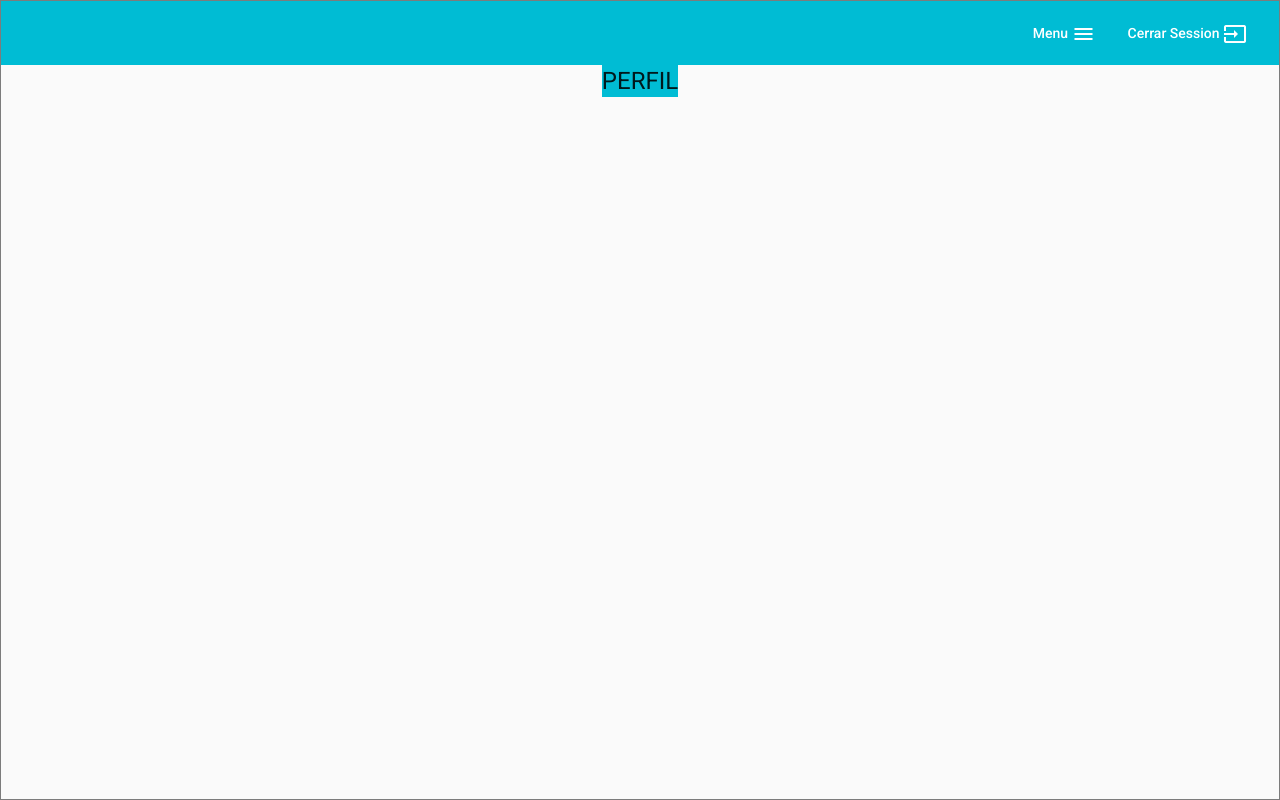
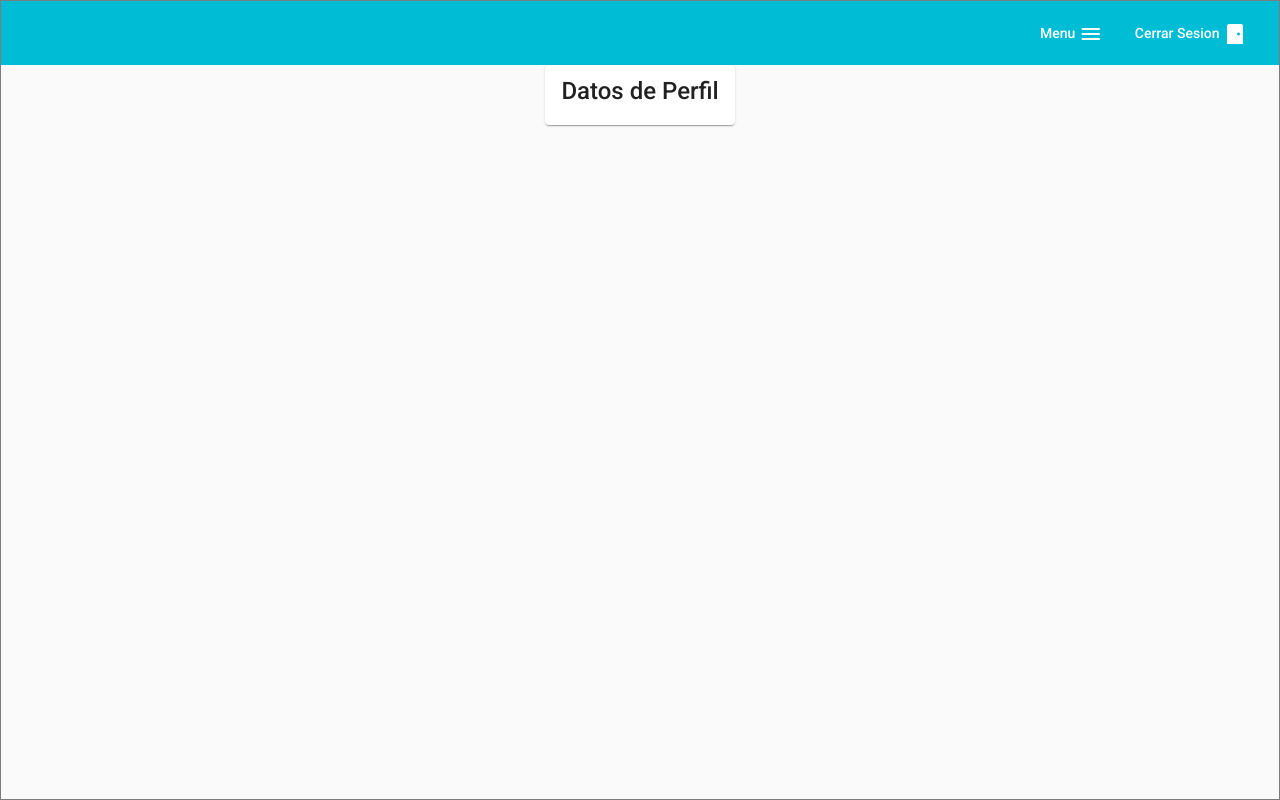
Before and after one commit to MasterTechHn/midoctor-app, an Angular app: page /med-portal/perfil in a window 1280 px wide. Built offline with nearby package versions, Linux system fonts and the light colour scheme.

Commit message:
-new agenda children component of med-portal. -implement material cards. -adding navside some style.

```diff
--- /dev/null
+++ b/src/app/app-medportal/agenda/agenda.component.html
@@ -0,0 +1 @@
+<p>agenda works!</p>
--- /dev/null
+++ b/src/app/app-medportal/agenda/agenda.component.ts
@@ -0,0 +1,15 @@
+import { Component, OnInit } from '@angular/core';
+
+@Component({
+  selector: 'app-agenda',
+  templateUrl: './agenda.component.html',
+  styleUrls: ['./agenda.component.css']
+})
+export class AgendaComponent implements OnInit {
+
+  constructor() { }
+
+  ngOnInit(): void {
+  }
+
+}
--- a/src/app/app-medportal/app-medportal.module.ts
+++ b/src/app/app-medportal/app-medportal.module.ts
@@ -4,13 +4,15 @@ import { AppRoutingModule } from '../modules/app-routing.module';
 import { AppMaterialModule } from '../modules/app-material.module';
 import { MedPortalComponent } from './med-portal.component';
 import { MedPortalPerfilComponent } from './perfil/med-portal-perfil.component';
+import { AgendaComponent } from './agenda/agenda.component';
 
 
 
 @NgModule({
   declarations: [
     MedPortalComponent,
-    MedPortalPerfilComponent
+    MedPortalPerfilComponent,
+    AgendaComponent
   ],
   imports: [
     CommonModule,
--- a/src/app/app-medportal/med-portal.component.html
+++ b/src/app/app-medportal/med-portal.component.html
@@ -8,22 +8,22 @@
           <mat-icon matListIcon>face</mat-icon>
           <a routerLink="/med-portal/perfil">Perfil</a>
       </mat-list-item>
-
+      <mat-divider></mat-divider>
       <mat-list-item>
           <mat-icon matListIcon>pending_actions</mat-icon>
-          <h3 matLine> Agenda </h3>
+          <a routerLink="/med-portal/agenda">Agenda</a>
       </mat-list-item>
-
+      <mat-divider></mat-divider>
       <mat-list-item>
           <mat-icon matListIcon>contacts</mat-icon>
           <h3 matLine> Pacientes </h3>
       </mat-list-item>
-
+      <mat-divider></mat-divider>
       <mat-list-item>
         <mat-icon matListIcon>burst_mode</mat-icon>
         <h3 matLine> Galeria </h3>
       </mat-list-item>
-
+      <mat-divider></mat-divider>
       <mat-list-item>
         <mat-icon matListIcon>notification_important</mat-icon>
         <h3 matLine> Notificaciones </h3>
@@ -40,8 +40,8 @@
               <mat-icon>menu</mat-icon>
           </button>
           <button type="button" mat-button routerLink="/index">
-              Cerrar Session
-              <mat-icon>input</mat-icon>
+              Cerrar Sesion
+              <mat-icon>sensor_door</mat-icon>
           </button>
       </mat-toolbar-row>
     </mat-toolbar>
--- a/src/app/app-medportal/perfil/med-portal-perfil.component.css
+++ b/src/app/app-medportal/perfil/med-portal-perfil.component.css
@@ -1,3 +1,7 @@
-* {
-  background-color: #00bcd4;
+
+.perfil-container {
+  height: 25%;
+  width: auto;
+  margin: 10 10;
+  padding: 15 15;
 }
--- a/src/app/app-medportal/perfil/med-portal-perfil.component.html
+++ b/src/app/app-medportal/perfil/med-portal-perfil.component.html
@@ -1 +1,6 @@
-<h1>PERFIL</h1>
+<mat-card>
+  <mat-card-title>Datos de Perfil</mat-card-title>
+  <mat-card-content class="perfil-container">
+
+  </mat-card-content>
+</mat-card>
--- a/src/app/modules/app-routing.module.ts
+++ b/src/app/modules/app-routing.module.ts
@@ -5,6 +5,7 @@ import { PostulantComponent } from '../postulant/postulant.component';
 import { LandingPageComponent } from '../landing-page/landing-page.component';
 import { MedPortalComponent } from '../app-medportal/med-portal.component';
 import { MedPortalPerfilComponent } from '../app-medportal/perfil/med-portal-perfil.component';
+import { AgendaComponent } from '../app-medportal/agenda/agenda.component';
 
 const routes: Routes = [{
   path: '', redirectTo: '/index', pathMatch: 'full'
@@ -22,6 +23,10 @@ const routes: Routes = [{
     {
       path: 'perfil',
       component: MedPortalPerfilComponent
+    },
+    {
+      path: 'agenda',
+      component: AgendaComponent
     }
   ]
 }];
--- a/src/app/nav-hero/nav-hero.component.html
+++ b/src/app/nav-hero/nav-hero.component.html
@@ -1,15 +1,15 @@
 <nav>
   <mat-toolbar color ="primary" class="nav-top">
     <mat-toolbar-row>
-        <button mat-icon-button class="example-icon">
-          <mat-icon>menu</mat-icon>
+        <button mat-icon-button class="example-icon" routerLink="/index">
+          <mat-icon>house</mat-icon>
         </button>
 
         <span>Mi doctor</span>
         <span class="example-spacer"></span>
 
         <div class="nav-container-right">
-          <button type="button" mat-icon-button class="example-icon" routerLink="/index">
+          <button type="button" mat-icon-button class="example-icon" routerLink="/med-portal">
             <a>Iniciar sesion</a>
             <mat-icon>login</mat-icon>
           </button>
```
Also changed, not shown: src/app/app-medportal/agenda/agenda.component.css (added), 1 other file (tests, documents, lock files or other folders).
